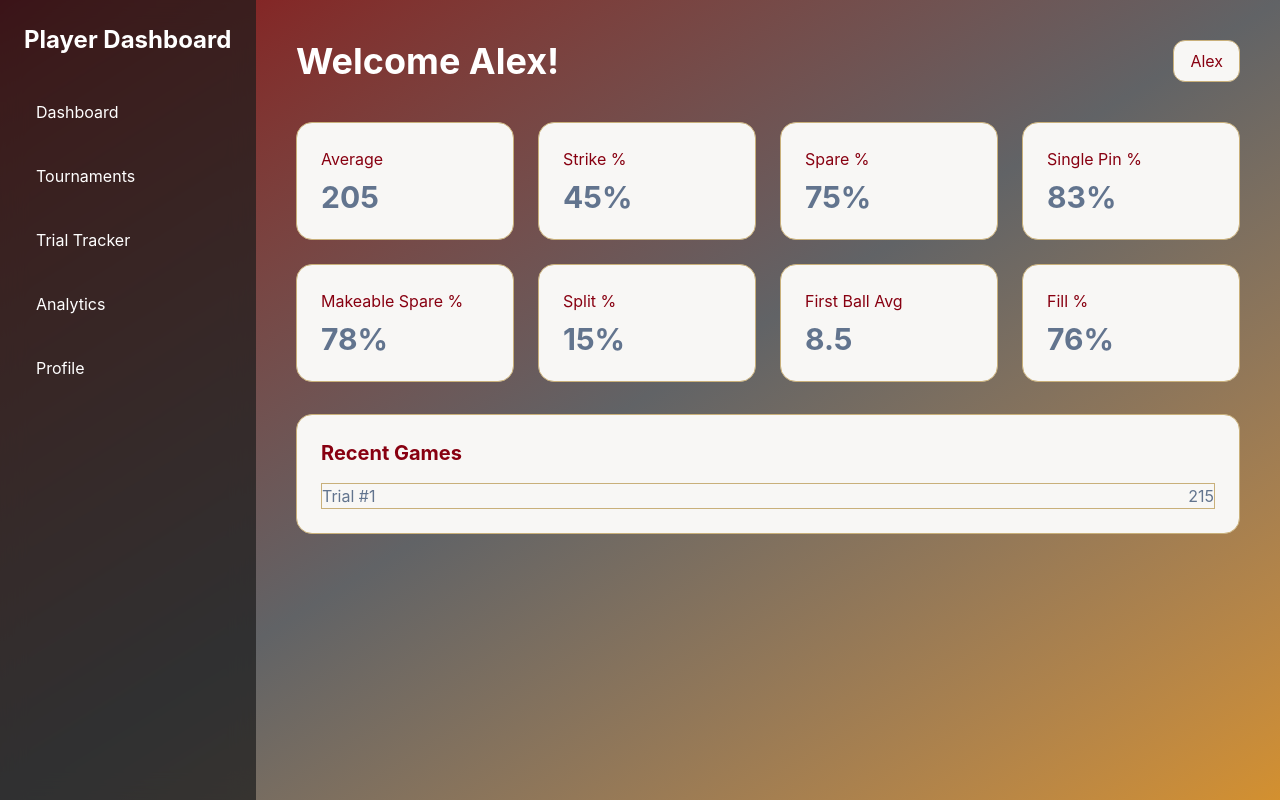
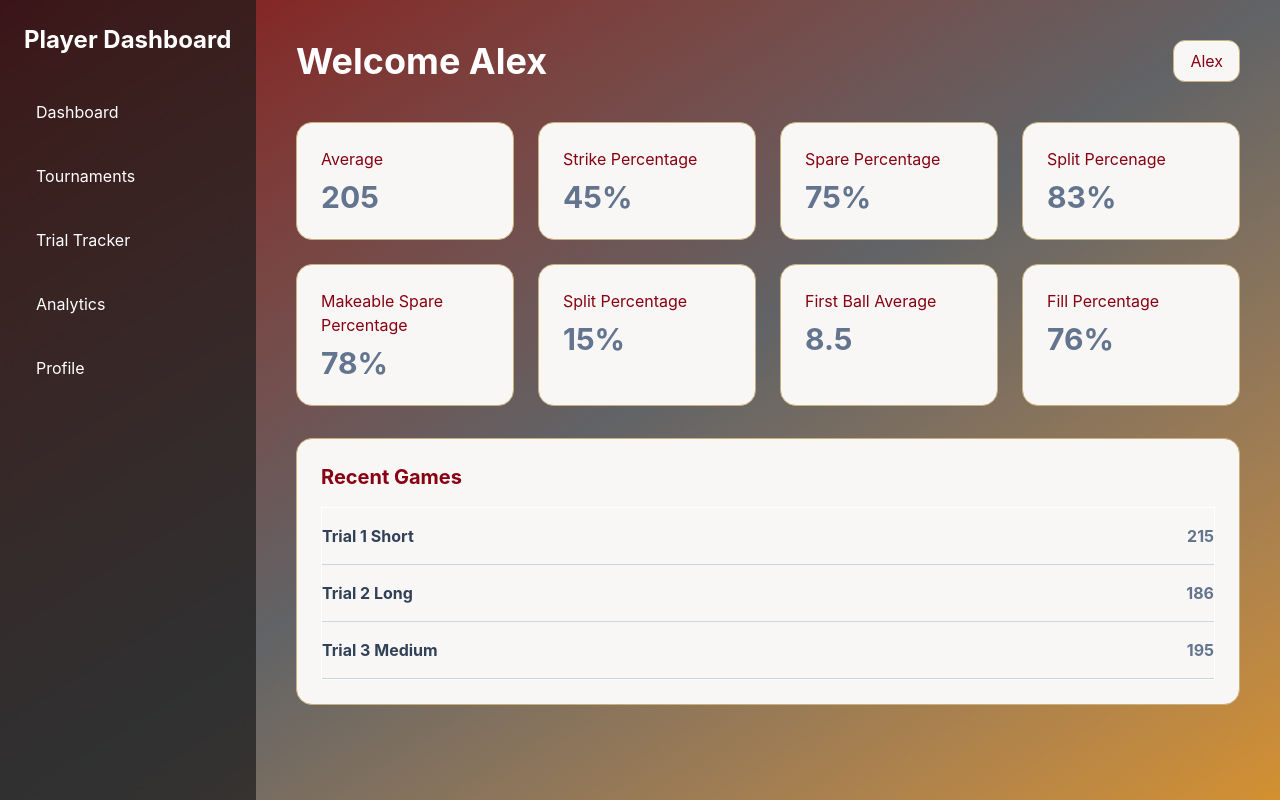
Before and after one commit to aldufour1019/dashboard, a React (Vite) app: page / in a window 1280 px wide. Built offline with nearby package versions, Linux system fonts and the light colour scheme.

Commit message:
Added Components and changed different info into maps.

```diff
--- a/src/App.jsx
+++ b/src/App.jsx
@@ -1,23 +1,21 @@
 import './App.css'
+import StatsSection from './components/StatsSection'
+import Sidebar from './components/Sidebar'
+import RecentGames from './components/RecentGames'
+
+const bowler = {
+  name:"Alex"
+}
+
+
 
 function App() {
  return (
-  <div className="bg-gradient-to-br from-[#880011] via-[#616366] to-[#D3902F] min-h-screen text-white flex">
-    <div className="w-64 bg-[#1c1c1c]/70 backdrop-blur-md p-6 border-[#CFCAC3]">
-
-    <h1 className="text-2xl font-bold mb-8">Player Dashboard</h1>
-  <div className="space-y-4 text-[#FFFFFF]">
-    <p className="hover:bg-[#D3902F] hover:text-[#880011] p-3 rounded-xl cursor-pointer transition">Dashboard</p>
-    <p className="hover:bg-[#D3902F] hover:text-[#880011] p-3 rounded-xl cursor-pointer transition">Tournaments</p>
-    <p className="hover:bg-[#D3902F] hover:text-[#880011] p-3 rounded-xl cursor-pointer transition">Trial Tracker</p>
-    <p className="hover:bg-[#D3902F] hover:text-[#880011] p-3 rounded-xl cursor-pointer transition">Analytics</p>
-    <p className="hover:bg-[#D3902F] hover:text-[#880011] p-3 rounded-xl cursor-pointer transition">Profile</p>
-  </div>
-
-  </div>
+   <div className="bg-gradient-to-br from-[#880011] via-[#616366] to-[#D3902F] min-h-screen text-white flex">
+ <Sidebar />
   <div className="flex-1 p-10">
     <div className="flex justify-between items-center">
-  <h1 className="text-4xl font-bold">Welcome Alex!</h1>
+  <h1 className="text-4xl font-bold">Welcome {bowler.name}</h1>
 
   <div className="bg-[#F8F7F5] border border-[#C9B07A] px-4 py-2 rounded-xl">
     <p className="text-[#880011]">
@@ -25,70 +23,10 @@ function App() {
     </p>
   </div>
 </div>
-
-
-
-  <div className="grid grid-cols-4 md:grid-cols-2 xl:grid-cols-4 gap-6 mt-10">
-
-    <div className="bg-[#F8F7F5] border border-[#C9B07A] p-6 rounded-2xl">
-      <h2 className="text-[#880011]">Average</h2>
-      <p className="text-3xl text-slate-500 font-bold mt-2 ">205</p>
-    </div>
-
-    <div className="bg-[#F8F7F5] border border-[#C9B07A] p-6 rounded-2xl">
-      <h2 className="text-[#880011]">Strike %</h2>
-      <p className="text-3xl text-slate-500 font-bold mt-2">45%</p>
-    </div>
-
-    <div className="bg-[#F8F7F5] border border-[#C9B07A] p-6 rounded-2xl">
-      <h2 className="text-[#880011]">Spare %</h2>
-      <p className="text-3xl text-slate-500 font-bold mt-2">75%</p>
-    </div>
-
-    <div className="bg-[#F8F7F5] border border-[#C9B07A] p-6 rounded-2xl">
-      <h2 className="text-[#880011]">Single Pin %</h2>
-      <p className="text-3xl text-slate-500 font-bold mt-2">83%</p>
-    </div>
-
-    <div className="bg-[#F8F7F5] border border-[#C9B07A] p-6 rounded-2xl">
-      <h2 className="text-[#880011]">Makeable Spare %</h2>
-      <p className="text-3xl text-slate-500 font-bold mt-2">78%</p>
-    </div>
-
-    <div className="bg-[#F8F7F5] border border-[#C9B07A] p-6 rounded-2xl">
-      <h2 className="text-[#880011]">Split %</h2>
-      <p className="text-3xl text-slate-500 font-bold mt-2 ">15%</p>
-    </div>
-
-    <div className="bg-[#F8F7F5] border border-[#C9B07A] p-6 rounded-2xl">
-      <h2 className="text-[#880011]">First Ball Avg</h2>
-      <p className="text-3xl text-slate-500 font-bold mt-2 ">8.5</p>
-    </div>
-
-    <div className="bg-[#F8F7F5] border border-[#C9B07A] p-6 rounded-2xl">
-      <h2 className="text-[#880011]">Fill %</h2>
-      <p className="text-3xl text-slate-500 font-bold mt-2 ">76%</p>
-    </div>
-
+   <StatsSection />
+   <RecentGames />
   </div>
-    <div className="bg-[#F8F7F5] border border-[#C9B07A] p-6 rounded-2xl mt-8">
-
-      <h2 className="text-xl text-[#880011] font-bold mb-4">
-        Recent Games
-      </h2>
-
-      <div className="bg-[#F8F7F5] border border-[#C9B07A] flex justify-between">
-        <p className="text-slate-500">
-          Trial #1
-        </p>
-        <p className="text-slate-500">
-          215
-        </p>
-      </div>
-
-    </div>
   </div>
-</div>
  )
 }
 export default App
--- /dev/null
+++ b/src/components/RecentGames.jsx
@@ -0,0 +1,41 @@
+function RecentGames() {
+     const recentGames = [
+{
+  name: "Trial 1 Short",
+  score: 215
+},
+
+{
+  name:"Trial 2 Long",
+  score: 186
+},
+{
+  name:"Trial 3 Medium",
+  score: 195
+}
+     ]
+
+     return (
+      <div className="bg-[#F8F7F5] border border-[#C9B07A] p-6 rounded-2xl  w-full mt-8">
+
+      <h2 className="text-xl text-[#880011] font-bold mb-4">
+        Recent Games
+      </h2>
+      <div className="bg-[#F8F7F5] border border-[#C9B07A">
+
+      {recentGames.map((game,index) => (
+           <div
+           key={index}
+           className="flex justify-between items-center py-4 border-b border-slate-300">
+            <p className="text-slate-700 font-bold">{game.name}</p>
+            <p className="text-slate-500 font-bold">{game.score}</p>
+
+           </div>
+        ))}
+
+
+    </div>
+  </div>
+     )
+    }
+    export default RecentGames
--- /dev/null
+++ b/src/components/Sidebar.jsx
@@ -0,0 +1,16 @@
+function Sidebar() {
+    return (
+    <div className="w-64 bg-[#1c1c1c]/70 backdrop-blur-md p-6 border-[#CFCAC3]">
+
+    <h1 className="text-2xl font-bold mb-8">Player Dashboard</h1>
+  <div className="space-y-4 text-[#FFFFFF]">
+    <p className="hover:bg-[#D3902F] hover:text-[#880011] p-3 rounded-xl cursor-pointer transition">Dashboard</p>
+    <p className="hover:bg-[#D3902F] hover:text-[#880011] p-3 rounded-xl cursor-pointer transition">Tournaments</p>
+    <p className="hover:bg-[#D3902F] hover:text-[#880011] p-3 rounded-xl cursor-pointer transition">Trial Tracker</p>
+    <p className="hover:bg-[#D3902F] hover:text-[#880011] p-3 rounded-xl cursor-pointer transition">Analytics</p>
+    <p className="hover:bg-[#D3902F] hover:text-[#880011] p-3 rounded-xl cursor-pointer transition">Profile</p>
+  </div>
+  </div>
+    )
+}
+export default Sidebar
--- /dev/null
+++ b/src/components/StatCard.jsx
@@ -0,0 +1,14 @@
+function StatCard({title, value }) {
+    return (
+        <div className="bg-[#F8F7F5] border border-[#C9B07A] p-6 rounded-2xl">
+            <h2 className="text-[#880011]">
+                {title}
+            </h2>
+            <p className="text-3xl text-slate-500 font-bold mt-2">
+                {value}
+            </p>
+        </div>
+    )
+}
+
+export default StatCard
--- /dev/null
+++ b/src/components/StatsSection.jsx
@@ -0,0 +1,26 @@
+import StatCard from './StatCard'
+
+function StatsSection() {
+    const stats = [
+  {title:"Average", value:205},
+  {title:"Strike Percentage", value:"45%"},
+  {title:"Spare Percentage", value:"75%"},
+  {title:"Split Percenage", value:"83%"},
+  {title: "Makeable Spare Percentage", value:"78%"},
+  {title:"Split Percentage", value:"15%"},
+  {title: "First Ball Average", value:"8.5"},
+  {title: "Fill Percentage", value:"76%"}
+]
+return (
+    <div className="grid grid-cols-4 md:grid-cols-2 xl:grid-cols-4 gap-6 mt-10">
+    {stats.map((stat,index)=>(
+      <StatCard
+      key={index}
+      title={stat.title}
+      value={stat.value} />
+    ))}
+   </div>
+
+)
+}
+export default StatsSection
```
